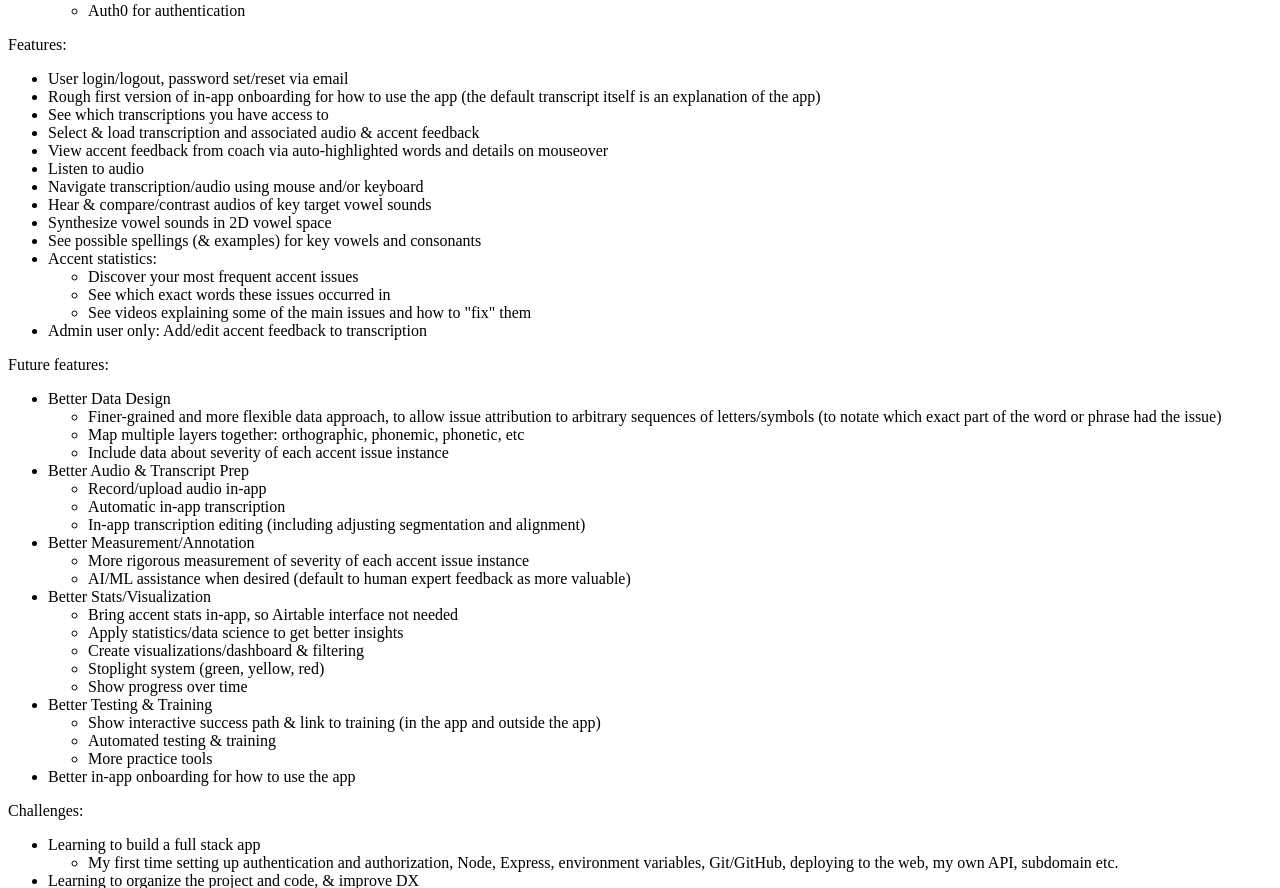
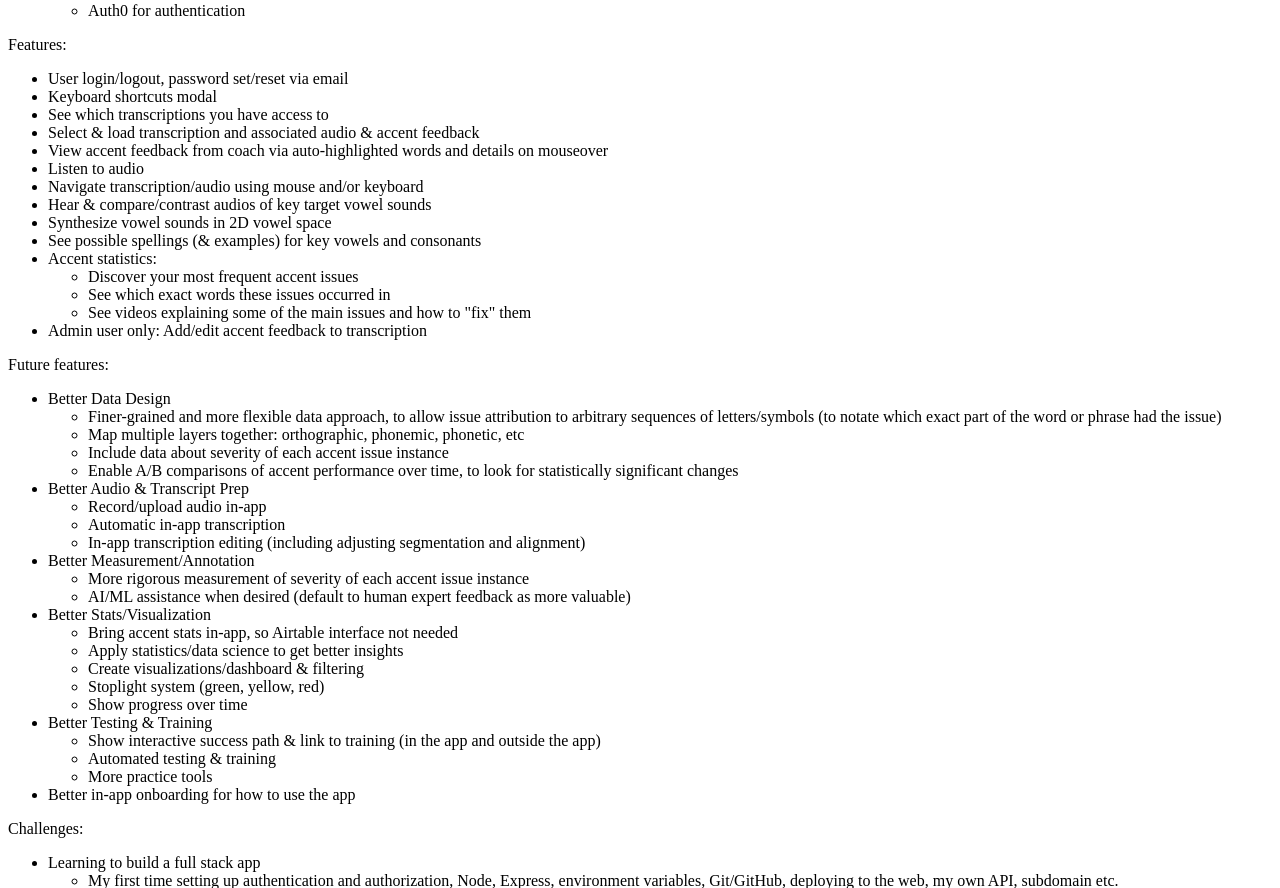
Before and after one commit to will-rosenberg/portfolio, a React (Vite) app: page /accentapp in a window 1280 px wide. Shown: the part 1032-1920 px from the top of the page. Built offline with nearby package versions, Linux system fonts and the light colour scheme; the HTML template or start-up script is replaced by a standard one.

Commit message:
Update AccentApp.jsx

```diff
--- a/src/pages/AccentApp.jsx
+++ b/src/pages/AccentApp.jsx
@@ -131,10 +131,7 @@ export default function AccentApp() {
         <p>Features:</p>
         <ul>
           <li>User login/logout, password set/reset via email</li>
-          <li>
-            Rough first version of in-app onboarding for how to use the app (the
-            default transcript itself is an explanation of the app)
-          </li>
+          <li>Keyboard shortcuts modal</li>
           <li>See which transcriptions you have access to</li>
           <li>
             Select & load transcription and associated audio & accent feedback
@@ -179,6 +176,10 @@ export default function AccentApp() {
                 etc
               </li>
               <li>Include data about severity of each accent issue instance</li>
+              <li>
+                Enable A/B comparisons of accent performance over time, to look
+                for statistically significant changes
+              </li>
             </ul>
           </li>
           <li>
```
